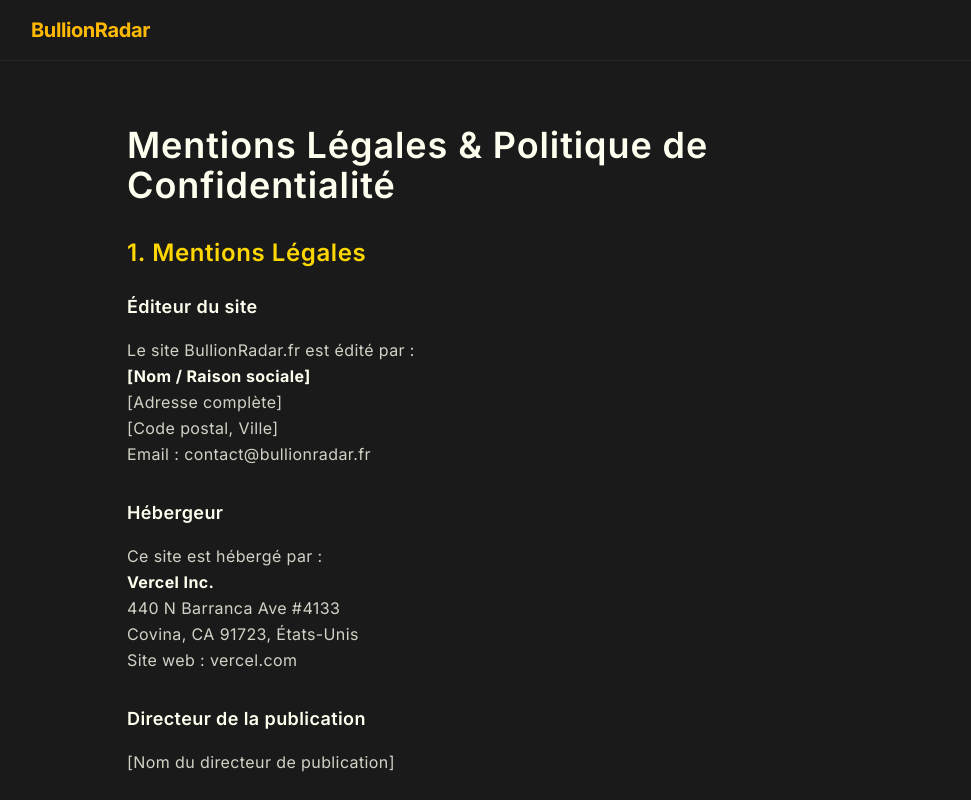
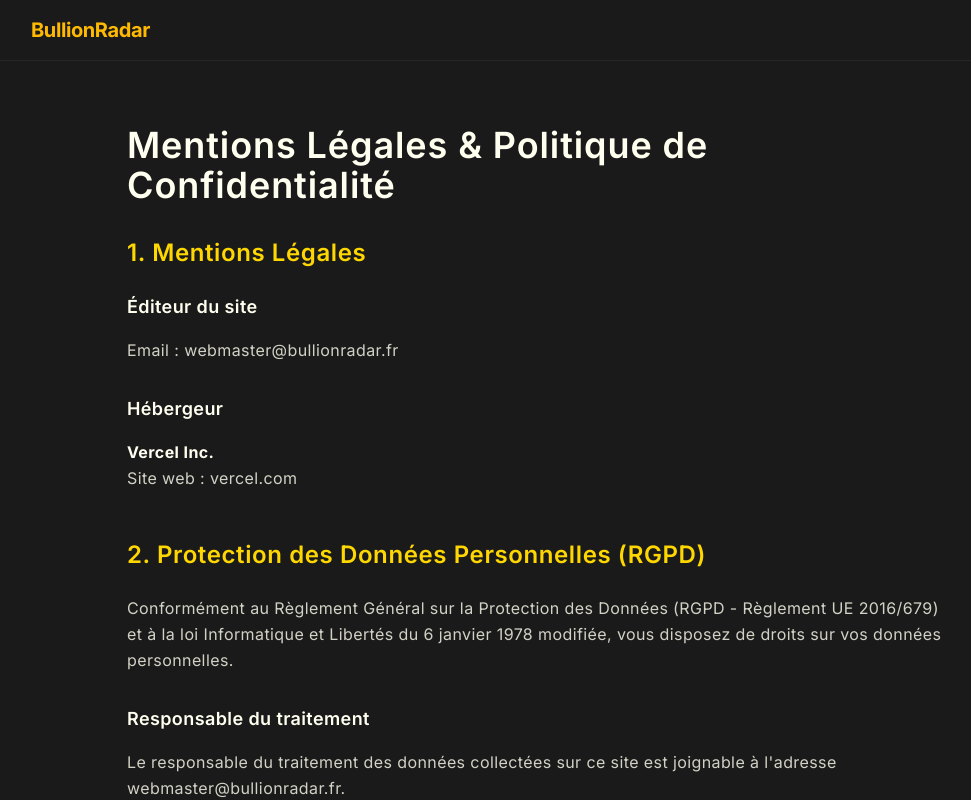
Before and after one commit to laurentknauss/bullionradar, a Next.js app: page /mentions-legales in a window 1280 px wide. Shown: the top 800 px of the page, without its empty margins (97-1068 px from the left). Built offline with nearby package versions, Linux system fonts and the light colour scheme.

Commit message:
Clean up homepage text and mentions legales
- Remove bold/color styling from hero text, use uniform black
- Remove directeur de publication section
- Change contact email to webmaster@bullionradar.fr

```diff
--- a/src/app/mentions-legales/page.tsx
+++ b/src/app/mentions-legales/page.tsx
@@ -38,37 +38,16 @@ export default function MentionsLegalesPage() {
             <h3 className="text-lg font-semibold text-[#FFFFF0]">
               Éditeur du site
             </h3>
-            <p>
-              Le site BullionRadar.fr est édité par :
-              <br />
-              <strong className="text-[#FFFFF0]">[Nom / Raison sociale]</strong>
-              <br />
-              [Adresse complète]
-              <br />
-              [Code postal, Ville]
-              <br />
-              Email : contact@bullionradar.fr
-            </p>
+            <p>Email : webmaster@bullionradar.fr</p>
 
             <h3 className="pt-4 text-lg font-semibold text-[#FFFFF0]">
               Hébergeur
             </h3>
             <p>
-              Ce site est hébergé par :
-              <br />
               <strong className="text-[#FFFFF0]">Vercel Inc.</strong>
-              <br />
-              440 N Barranca Ave #4133
-              <br />
-              Covina, CA 91723, États-Unis
               <br />
               Site web : vercel.com
             </p>
-
-            <h3 className="pt-4 text-lg font-semibold text-[#FFFFF0]">
-              Directeur de la publication
-            </h3>
-            <p>[Nom du directeur de publication]</p>
           </div>
         </section>
 
@@ -91,8 +70,7 @@ export default function MentionsLegalesPage() {
             </h3>
             <p>
               Le responsable du traitement des données collectées sur ce site
-              est : [Nom / Raison sociale], joignable à l&apos;adresse
-              contact@bullionradar.fr.
+              est joignable à l&apos;adresse webmaster@bullionradar.fr.
             </p>
 
             <h3 className="pt-4 text-lg font-semibold text-[#FFFFF0]">
--- a/src/app/page.tsx
+++ b/src/app/page.tsx
@@ -85,20 +85,17 @@ export default function HomePage() {
           />
         </div>
         <div className="mx-auto max-w-[800px] px-6 py-10 text-center">
-          <p className="mb-4 text-lg font-semibold tracking-wide text-[#1a1a1a]/80">
-            L&apos;unique comparatif indépendant de pièces d&apos;
-            <span className="text-[#8B6914]">or</span> et d&apos;
-            <span className="text-[#5A5A5A]">argent</span> en France
+          <p className="mb-4 text-lg font-semibold tracking-wide text-black">
+            L&apos;unique comparatif indépendant de pièces d&apos;or et
+            d&apos;argent en France
           </p>
           <h1 className="mb-4 text-3xl leading-tight font-black text-[#1a1a1a] md:text-5xl">
             Trouvez la bonne pièce au meilleur prix
           </h1>
-          <p className="mx-auto max-w-[620px] text-lg leading-relaxed text-[#3d3520]">
-            Comparez les <strong>caracteristiques</strong> de dizaines de pieces
-            d&apos;<span className="font-bold text-[#8B6914]">or</span> et
-            d&apos;
-            <span className="font-bold text-[#5A5A5A]">argent</span>, et trouvez
-            le <strong>meilleur prix</strong> chez les dealers francais.
+          <p className="mx-auto max-w-[620px] text-lg leading-relaxed text-black">
+            Comparez les caracteristiques de dizaines de pieces d&apos;or et
+            d&apos;argent, et trouvez le meilleur prix chez les dealers
+            francais.
           </p>
         </div>
       </section>
```
